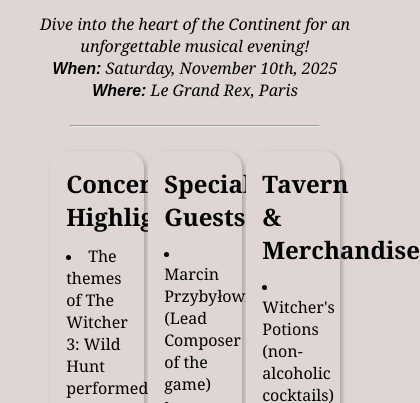
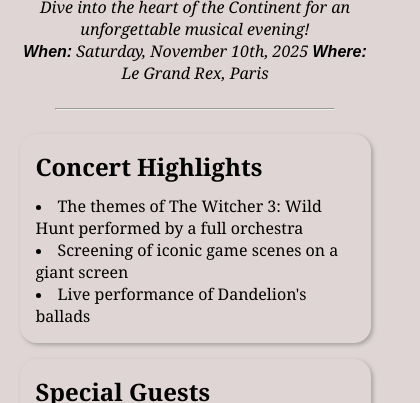
Before and after one commit to dominikklgb/dominikklgb.github.io, a plain HTML site: page projects/freeCodeCamp/lab/css/project4.html in a window 390 px wide. Shown: the part 439-842 px from the top of the page, 420 px wide, since content can reach past the window. Drawn offline with Linux system fonts and the light colour scheme.

Commit message:
Added mobile support for project n. 4

```diff
--- a/projects/freeCodeCamp/lab/css/project4.css
+++ b/projects/freeCodeCamp/lab/css/project4.css
@@ -72,3 +72,16 @@ footer {
     text-align:center;
     color:#666
 }
+
+@media screen and (max-width: 768px) {
+
+    body {
+        width: 90vw;
+    }
+
+    section {
+        display: block;
+        width: 100%;
+        margin-bottom: 1em;
+    }
+}
```
